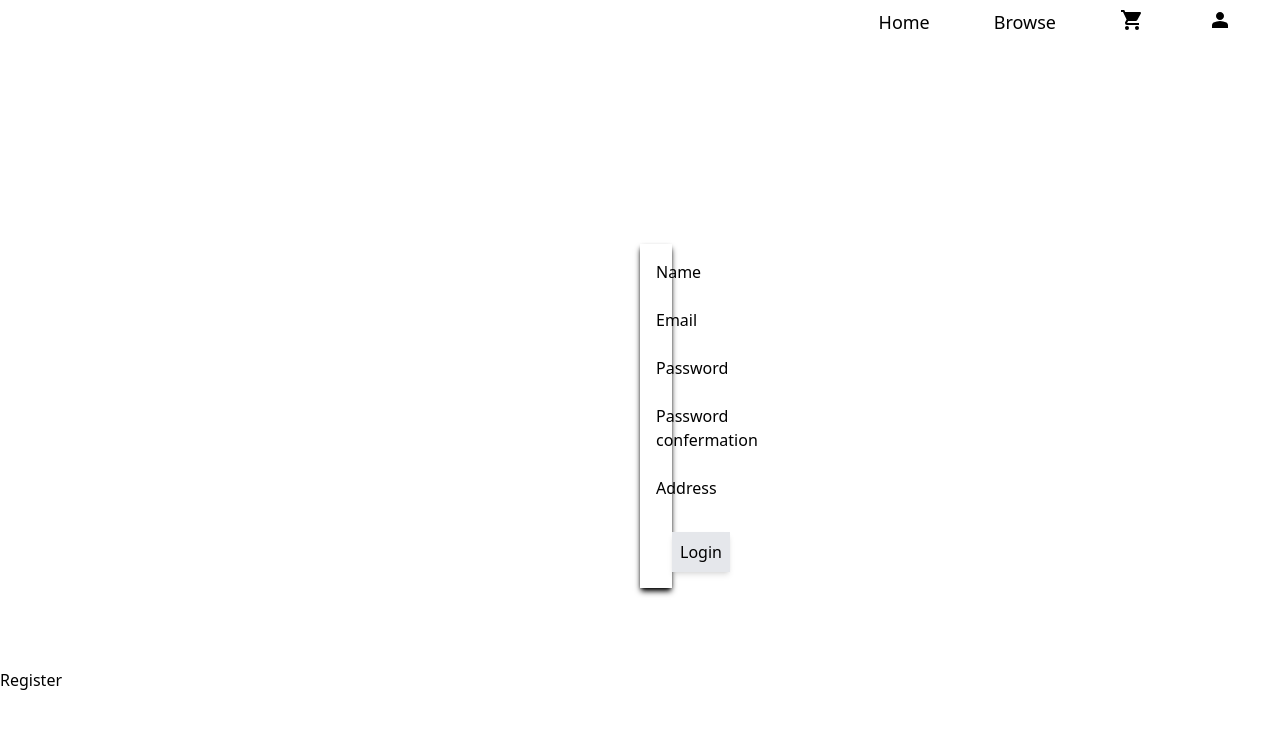
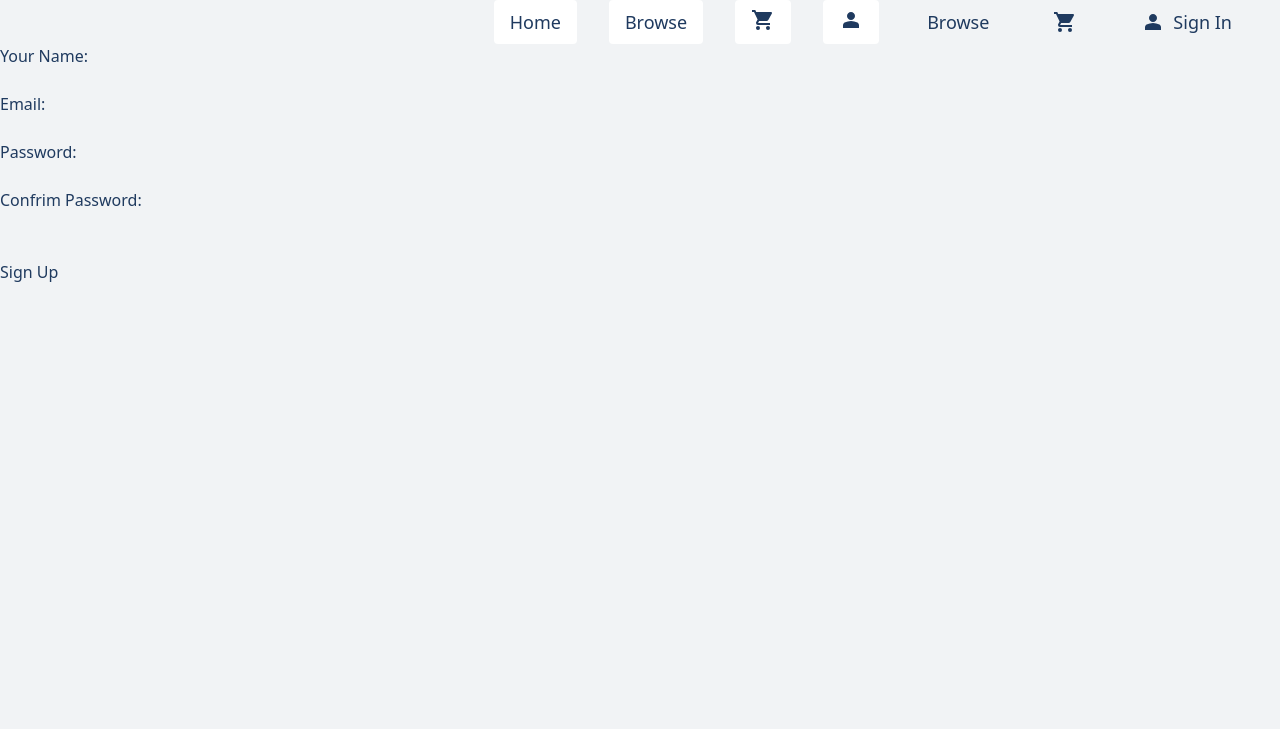
Before and after one commit to liampustam/marqen, a Flask app: page /register in a window 1280 px wide. Shown: the top 729 px of the page. Run offline with Flask 3, Linux system fonts and the light colour scheme.

Commit message:
other stuff

```diff
--- a/static/styles.css
+++ b/static/styles.css
@@ -0,0 +1,4 @@
+body{
+    background-color:#F1F3F5;
+    color:#1F3A5F;
+}
--- a/templates/browse.html.jinja
+++ b/templates/browse.html.jinja
@@ -4,11 +4,12 @@
     <meta charset="UTF-8" />
     <meta name="viewport" content="width=device-width, initial-scale=1.0" />
     <script src="https://cdn.jsdelivr.net/npm/@tailwindcss/browser@4"></script>
+    <link href= "/static/styles.css" rel="stylesheet" >
   </head>
 <body>
     {% include "components/navbar.html.jinja"%}
 
-    <main class="grid grid-cols-4 gap-3 ml-15">
+    <main class="grid grid-cols-3 gap-3 ml-15">
         {% for x in products %}
         <a href="/product/{{ x['ID']}}">
             <div class="flex flex-col">
--- a/templates/components/navbar.html.jinja
+++ b/templates/components/navbar.html.jinja
@@ -21,4 +21,19 @@
    </div>
 
 
+
+    <a href="/browse" class="text-deco px-4 py-2 rounded hover:bg-sky-700 hover:text-white" >Browse</a>
+
+    <a href="/cart" class="flex items-center gap-2 px-4 py-2 rounded hover:bg-sky-700 hover:text-white">
+    <svg xmlns="http://www.w3.org/2000/svg" width="24" height="24" viewBox="0 0 24 24">
+    <path fill="currentColor" d="M17 18c-1.11 0-2 .89-2 2a2 2 0 0 0 2 2a2 2 0 0 0 2-2a2 2 0 0 0-2-2M1 2v2h2l3.6 7.59l-1.36 2.45c-.15.28-.24.61-.24.96a2 2 0 0 0 2 2h12v-2H7.42a.25.25 0 0 1-.25-.25q0-.075.03-.12L8.1 13h7.45c.75 0 1.41-.42 1.75-1.03l3.58-6.47c.07-.16.12-.33.12-.5a1 1 0 0 0-1-1H5.21l-.94-2M7 18c-1.11 0-2 .89-2 2a2 2 0 0 0 2 2a2 2 0 0 0 2-2a2 2 0 0 0-2-2"/></svg>
+    </a>
+
+   <a href="/login" class="flex items-center gap-2 px-4 py-2 rounded hover:bg-sky-700 hover:text-white">
+  <svg xmlns="http://www.w3.org/2000/svg" width="24" height="24" viewBox="0 0 24 24">
+    <path fill="currentColor" d="M12 12q-1.65 0-2.825-1.175T8 8t1.175-2.825T12 4t2.825 1.175T16 8t-1.175 2.825T12 12m-8 8v-2.8q0-.85.438-1.562T5.6 14.55q1.55-.775 3.15-1.162T12 13t3.25.388t3.15 1.162q.725.375 1.163 1.088T20 17.2V20z"/>
+  </svg>
+  <span>Sign In</span>
+</a>
+
 </nav>
--- a/templates/homepage.html.jinja
+++ b/templates/homepage.html.jinja
@@ -4,6 +4,7 @@
     <meta charset="UTF-8" />
     <meta name="viewport" content="width=device-width, initial-scale=1.0" />
     <script src="https://cdn.jsdelivr.net/npm/@tailwindcss/browser@4"></script>
+    <link href= "/static/styles.css" rel="stylesheet" >
   </head>
   <body>
   {% include "components/navbar.html.jinja"%}
--- a/templates/login.html.jinja
+++ b/templates/login.html.jinja
@@ -4,8 +4,7 @@
     <meta charset="UTF-8" />
     <meta name="viewport" content="width=device-width, initial-scale=1.0" />
     <script src="https://cdn.jsdelivr.net/npm/@tailwindcss/browser@4"></script>
-    <link href= "/static/product/stycles.css" rel="stylesheet" >
-    <title>Login Page</title>
+    <link href= "/static/styles.css" rel="stylesheet" >
   </head>
   <body>
   {% include "components/navbar.html.jinja"%}
@@ -14,7 +13,6 @@
 {% endfor %}
 
  <div class="flex items-center justify-center bg-gray-50 min-h-screen">
-
     <div>
         <form
             method="post"
--- a/templates/register.html.jinja
+++ b/templates/register.html.jinja
@@ -4,33 +4,31 @@
     <meta charset="UTF-8" />
     <meta name="viewport" content="width=device-width, initial-scale=1.0" />
     <script src="https://cdn.jsdelivr.net/npm/@tailwindcss/browser@4"></script>
-    <link href= "/static/product/stycles.css" rel="stylesheet" >
+    <link href= "/static/styles.css" rel="stylesheet" >
   </head>
   <body>
   {% include "components/navbar.html.jinja"%}
-{%for message in get_flashed_messages() %}
-  <li class = "text-center">{{ message }}</li>
-{% endfor %}
+      <div>
+        <label>Your Name:</label>
+          <br>
+            <input type="text" id="name" required name="name">
+            <br>
+        <label>Email:</label>
+          <br>
+            <input  type="text"  id="email" required name="email">
+            <br>
+          <label>Password:</label>
+            <br>
+            <input type="password" id="password"  required name="password" >
+            <br>
 
-    <form  method= "post" class = "items-center  m-20 shadow-black shadow-md mr-160 ml-160 p-4 mt-50">
-        <label>Name</label>
-        <input required type = "text" name = "name">
-        <br>
-        <label> Email </label>
-        <input required type = "username" name ="email" >
-        <br>
-        <label>Password</label>
-        <input required type = "password" name = "password" >
-        <br>
-        <label>Password confermation </label>
-        <input required type = "password" name = "confirm_password">
-        <br>
-        <label>Address</label>
-        <input required type = "text" name = "address">
+          <label>Confrim Password:</label>
+            <br>
+            <input type="password" id="confirm_password" required name="confirm_password" >
 
-
-        <button class = "shadow-md bg-gray-200 p-2 ml-4 mt-2 corsur-pointer">Login</button>
-    </form>
-          <button type="submit" onclick="registerUser()">Register</button>
+            <br>
+            <br>
+          <button type="submit" onclick="registerUser()">Sign Up</button>
+      </div>
   </body>
 </html>
```
Also changed, not shown: templates/product.html.jinja (+4 -15 lines), static/product/currychicken.png (added), static/product/curryvegan.png (added).
